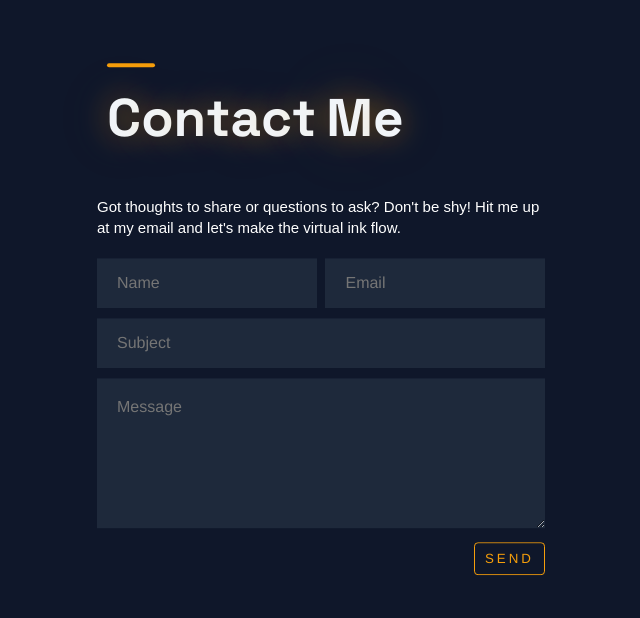
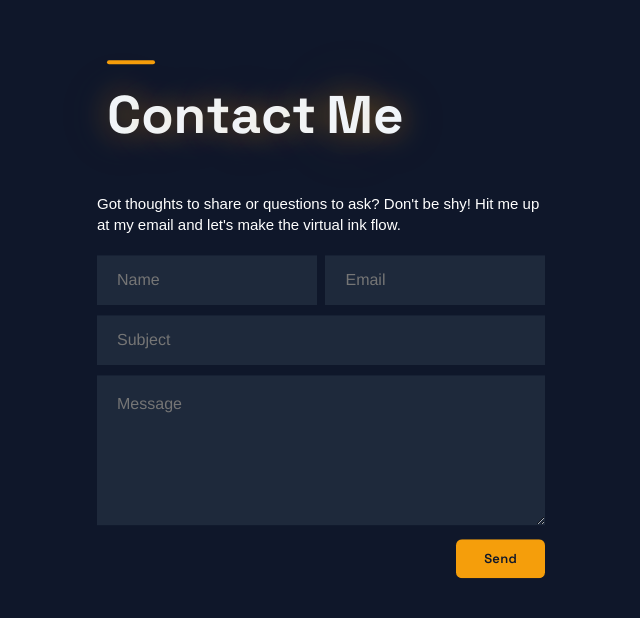
Before and after one commit to cankush625/personal-website, a React (Create React App) app: page / in a window 1280 px wide. Shown: the part 6148-6766 px from the top of the page, without its empty margins (31-671 px from the left). Built offline with nearby package versions, Linux system fonts and the light colour scheme.

Commit message:
feat(Contact): modernize Send button to match hero CTA style
Signed-off-by: Ankush Chavan <cankush625@gmail.com>

```diff
--- a/src/components/Contact/index.js
+++ b/src/components/Contact/index.js
@@ -145,7 +145,7 @@ const Contact = () => {
                   <input
                     type={"submit"}
                     className={"flat-button"}
-                    value={sending ? "SENDING..." : "SEND"}
+                    value={sending ? "Sending..." : "Send"}
                     disabled={sending}
                   />
                 </li>
--- a/src/components/Contact/index.scss
+++ b/src/components/Contact/index.scss
@@ -76,14 +76,31 @@
   }
 
   .flat-button {
-    color: var(--color-accent);
-    background: 0 0;
-    letter-spacing: 3px;
+    display: inline-flex;
+    align-items: center;
+    background: var(--color-accent);
+    color: var(--color-bg);
+    font-size: 13px;
+    font-weight: 600;
+    font-family: "Space Grotesk", sans-serif;
+    letter-spacing: 0.02em;
     text-decoration: none;
-    padding: 8px 10px;
-    border: 1px solid var(--color-accent);
+    padding: 11px 28px;
+    border: none;
+    border-radius: 6px;
+    cursor: pointer;
+    white-space: nowrap;
+    transition: filter 0.2s ease, transform 0.2s ease;
     float: right;
-    border-radius: 4px;
-    cursor: pointer;
+
+    &:hover:not(:disabled) {
+      filter: brightness(1.1);
+      transform: translateY(-1px);
+    }
+
+    &:disabled {
+      opacity: 0.6;
+      cursor: not-allowed;
+    }
   }
 }
```
